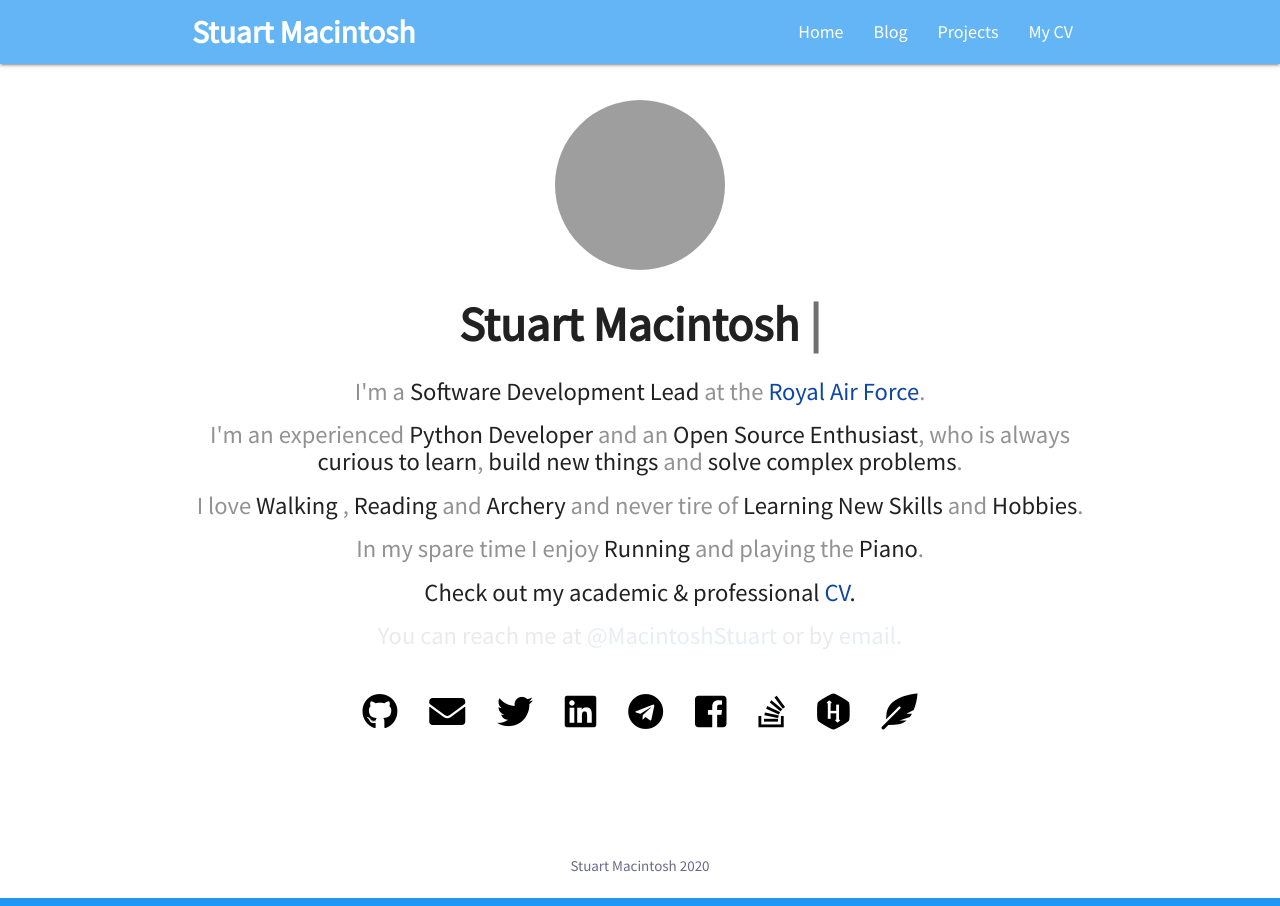
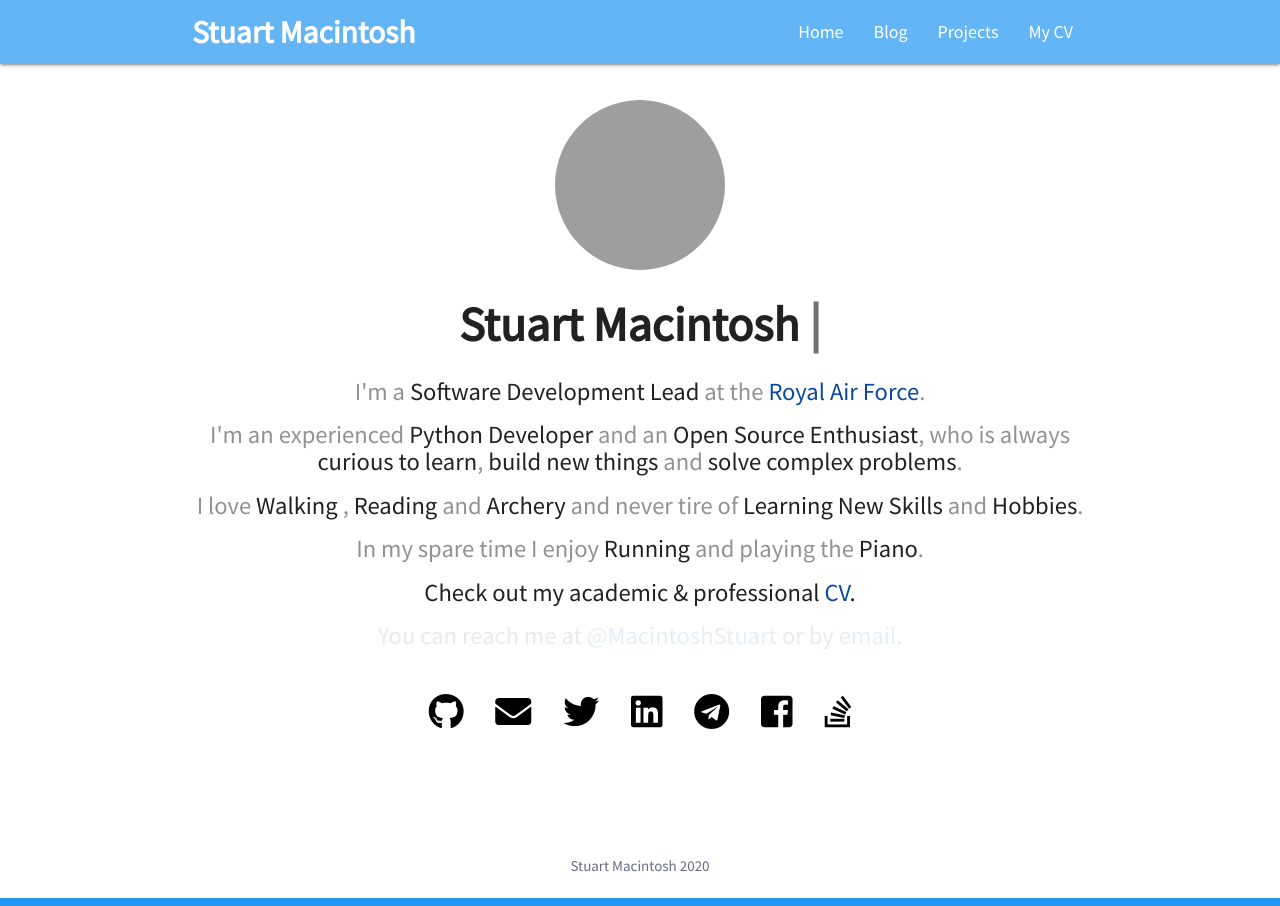
Before and after one commit to SmTaUcM/SmTaUcM.github.io, a Jekyll site: the page built from index.html, in a window 1280 px wide. Built offline with Jekyll 4.4.1, drawn with Linux system fonts in a browser that asks for light colours; nearby versions of some CDN libraries; grey boxes are pictures that could not be loaded.

Commit message:
Removed unwanted social media links

```diff
--- a/_config.yml
+++ b/_config.yml
@@ -9,10 +9,8 @@ twitter: MacintoshStuart
 github:  SmTaUcM
 linkedin: stuart-m-86689268
 facebook: SmTaUcM
-hackerrank: SmTaUcM
 telegram: SmTaUcM
 stackoverflow: users/14455187/stuart-macintosh?tab=profile
-khanacademy: SmTaUcM
 google_analytics: UA-180635106-1
 
 
--- a/_includes/social.html
+++ b/_includes/social.html
@@ -29,20 +29,20 @@
     <a href="https://stackoverflow.com/{{ site.stackoverflow }}"><i class="fab fa-stack-overflow" style="font-size:36px"></i></a>
     {% endif %}
 
-    {% if site.hackerrank %}
+    <!--{% if site.hackerrank %}
     <a href="https://www.hackerrank.com/{{ site.hackerrank }}"><i class="fab fa-hackerrank" style="font-size:36px"></i></a>
-    {% endif %}
+    {% endif %}-->
 
-    {% if site.khanacademy %}
+    <!--{% if site.khanacademy %}
         <a href="http://www.khanacademy.org/profile/{{ site.khanacademy }}"><i class="fas fa-feather-alt" style="font-size:36px"></i></a>
-    {%endif%}
+    {%endif%}-->
 
-    {% if site.codepen %}
+    <!--{% if site.codepen %}
         <a href="https://codepen.io/{{ site.codepen }}"><i class="fa fa-codepen" style="font-size:36px"></i></a>
-    {%endif%}
+    {%endif%}-->
 
-    {% if site.campus_expert %}
+    <!--{% if site.campus_expert %}
         <a href="https://githubcampus.expert/imkaka/"><i class="fa fa-github-alt" style="font-size:36px"></i></a>
-    {%endif%}
+    {%endif%}-->
   </h4>
 </div>
```
